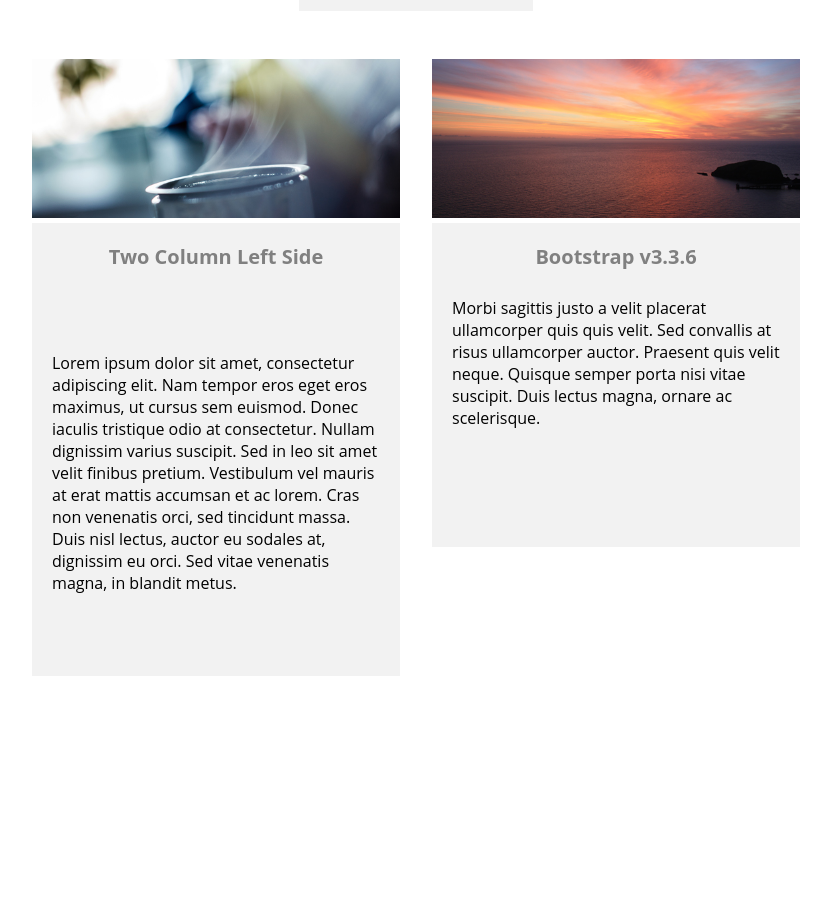
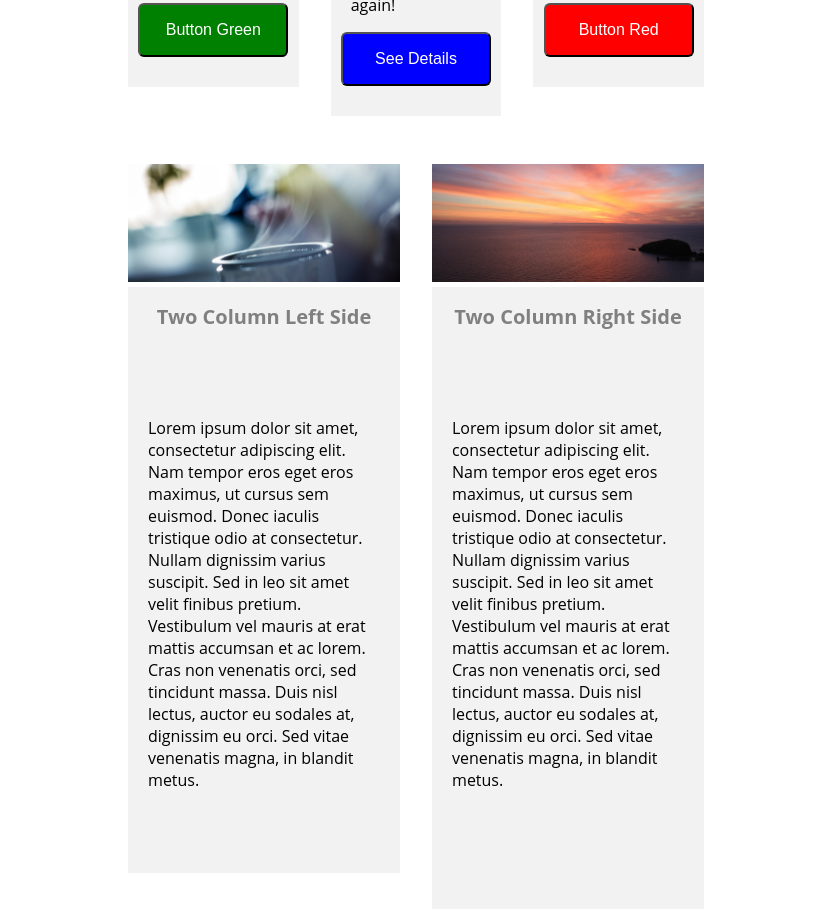
Before and after one commit to jnch009/conquerTemplateJeremy, a React app: page / in a window 1280 px wide. Shown: the part 1269-2178 px from the top of the page, without its empty margins (224-1055 px from the left). Before the commit the page ends 1945 px from the top, so only its background shows below. Built offline with nearby package versions, Linux system fonts and the light colour scheme.

Commit message:
updating CSS grids

```diff
--- a/src/components/about.css
+++ b/src/components/about.css
@@ -11,7 +11,7 @@
   grid-template-rows: repeat(2, 1fr);
   height: 30em;
   grid-gap: 3em 2em;
-  width: 60%;
+  width: 45%;
 }
 
 .num1 {
--- a/src/components/about.js
+++ b/src/components/about.js
@@ -59,11 +59,9 @@ function About() {
           </div>
           <div class="num5">
             <Card
-              title="Bootstrap v3.3.6"
-              body="Morbi sagittis justo a velit placerat ullamcorper quis quis
-            velit. Sed convallis at risus ullamcorper auctor. Praesent quis
-            velit neque. Quisque semper porta nisi vitae suscipit. Duis
-            lectus magna, ornare ac scelerisque."
+              title="Two Column Right Side"
+              body="Lorem ipsum dolor sit amet, consectetur adipiscing elit. Nam tempor eros eget eros maximus, ut cursus sem euismod. Donec iaculis tristique odio at consectetur. Nullam dignissim varius suscipit. Sed in leo sit amet velit finibus pretium.
+              Vestibulum vel mauris at erat mattis accumsan et ac lorem. Cras non venenatis orci, sed tincidunt massa. Duis nisl lectus, auctor eu sodales at, dignissim eu orci. Sed vitae venenatis magna, in blandit metus."
               buttonText="Button Green"
               imgLink="2-2.jpg"
               buttonClass="bootstrapGreen"
--- a/src/components/card.css
+++ b/src/components/card.css
@@ -33,7 +33,7 @@ img {
 
 .cardContents {
   display: grid;
-  grid-template-rows: 1fr 2fr;
+  grid-template-rows: 1fr 3fr;
 }
 
 .bootstrapBody {
--- a/src/components/card.js
+++ b/src/components/card.js
@@ -23,12 +23,12 @@ class Card extends React.Component {
         <img src={this.state.imgLink} alt="1" />
         <div class="bootstrapText">
           <div class="cardContents">
-            <p
+            <h2
               class={this.state.titleStyle}
               style={{ color: this.props.cardColor }}
             >
               {this.state.title}
-            </p>
+            </h2>
             <p class="bootstrapBody">{this.state.body}</p>
           </div>
           <button
```
